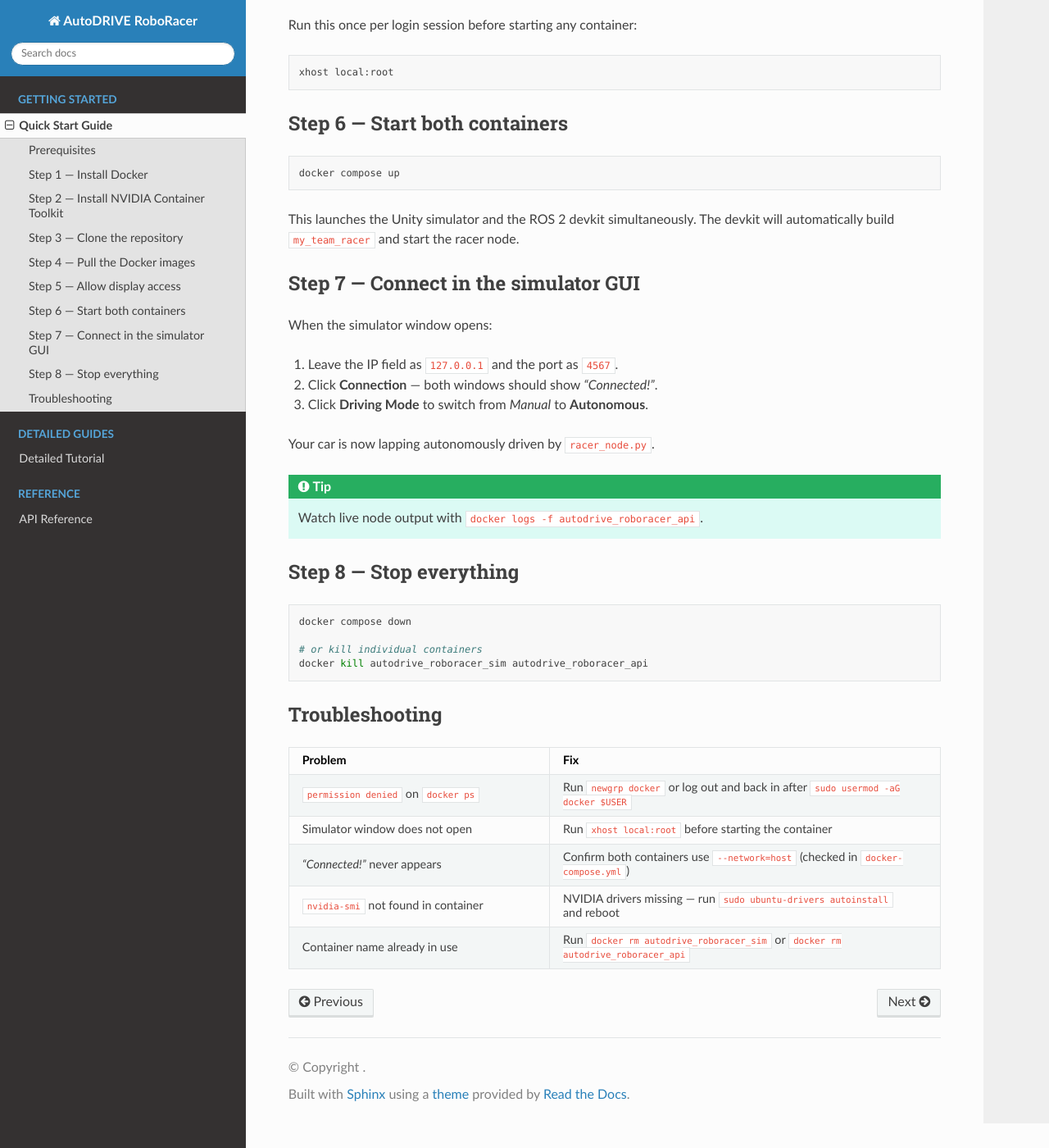
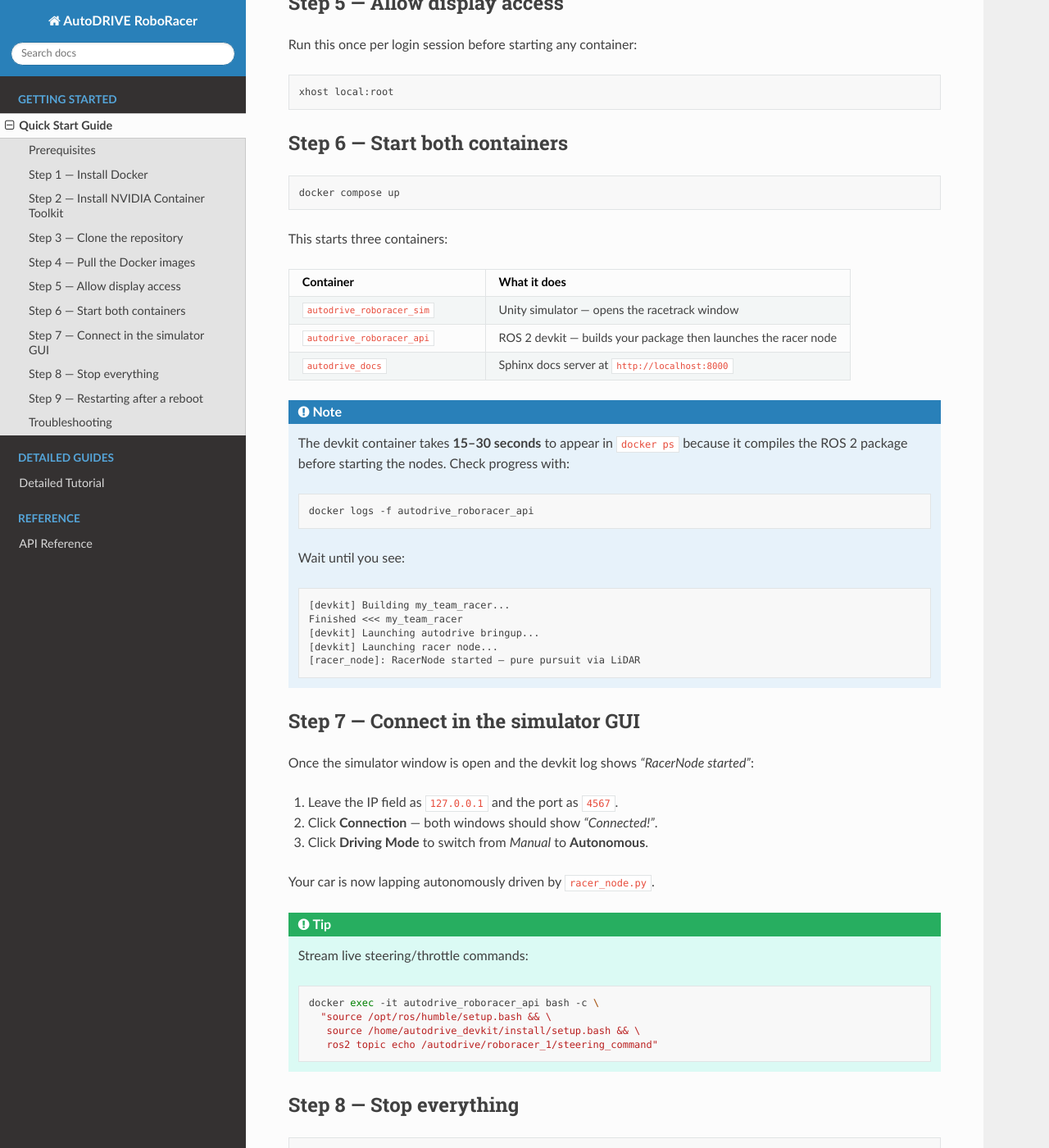
Before and after one commit to HamdanAlhajeri/autodrive-roboracer, a Sphinx documentation site: the page built from docs/source/quickstart.rst, in a window 1280 px wide and 1400 px high, scrolled down 1603 px. Shown: the whole window at 82% size. Built offline with Sphinx 7.4.7 and the Read the Docs theme 3.1.0, drawn with Linux system fonts in a browser that asks for light colours; some of the changed text lies outside the part shown.

```diff
--- a/docs/source/quickstart.rst
+++ b/docs/source/quickstart.rst
@@ -81,13 +81,45 @@ Step 6 — Start both containers
 
    docker compose up
 
-This launches the Unity simulator and the ROS 2 devkit simultaneously.
-The devkit will automatically build ``my_team_racer`` and start the racer node.
+This starts three containers:
+
+.. list-table::
+   :header-rows: 1
+   :widths: 35 65
+
+   * - Container
+     - What it does
+   * - ``autodrive_roboracer_sim``
+     - Unity simulator — opens the racetrack window
+   * - ``autodrive_roboracer_api``
+     - ROS 2 devkit — builds your package then launches the racer node
+   * - ``autodrive_docs``
+     - Sphinx docs server at ``http://localhost:8000``
+
+.. note::
+
+   The devkit container takes **15–30 seconds** to appear in ``docker ps`` because
+   it compiles the ROS 2 package before starting the nodes.
+   Check progress with:
+
+   .. code-block:: bash
+
+      docker logs -f autodrive_roboracer_api
+
+   Wait until you see:
+
+   .. code-block:: text
+
+      [devkit] Building my_team_racer...
+      Finished <<< my_team_racer
+      [devkit] Launching autodrive bringup...
+      [devkit] Launching racer node...
+      [racer_node]: RacerNode started — pure pursuit via LiDAR
 
 Step 7 — Connect in the simulator GUI
 --------------------------------------
 
-When the simulator window opens:
+Once the simulator window is open and the devkit log shows *"RacerNode started"*:
 
 1. Leave the IP field as ``127.0.0.1`` and the port as ``4567``.
 2. Click **Connection** — both windows should show *"Connected!"*.
@@ -97,7 +129,14 @@ Your car is now lapping autonomously driven by ``racer_node.py``.
 
 .. tip::
 
-   Watch live node output with ``docker logs -f autodrive_roboracer_api``.
+   Stream live steering/throttle commands:
+
+   .. code-block:: bash
+
+      docker exec -it autodrive_roboracer_api bash -c \
+        "source /opt/ros/humble/setup.bash && \
+         source /home/autodrive_devkit/install/setup.bash && \
+         ros2 topic echo /autodrive/roboracer_1/steering_command"
 
 Step 8 — Stop everything
 --------------------------
@@ -106,25 +145,43 @@ Step 8 — Stop everything
 
    docker compose down
 
-   # or kill individual containers
-   docker kill autodrive_roboracer_sim autodrive_roboracer_api
+Step 9 — Restarting after a reboot
+------------------------------------
+
+X11 access is reset on every login. Always run this first:
+
+.. code-block:: bash
+
+   xhost local:root
+   docker compose up
+
+If the devkit container exited and you want to restart only it without stopping
+the simulator:
+
+.. code-block:: bash
+
+   docker compose up devkit
 
 Troubleshooting
 ---------------
 
 .. list-table::
    :header-rows: 1
-   :widths: 40 60
+   :widths: 42 58
 
    * - Problem
      - Fix
    * - ``permission denied`` on ``docker ps``
      - Run ``newgrp docker`` or log out and back in after ``sudo usermod -aG docker $USER``
+   * - Devkit not visible in ``docker ps`` after ``docker compose up``
+     - It exited immediately. Check why: ``docker logs autodrive_roboracer_api``. Most likely cause: forgot ``xhost local:root`` before starting, or stale container — run ``docker compose down`` then ``docker compose up`` again
+   * - Devkit shows ``ros2: command not found`` in logs
+     - You are running an old version of ``docker-compose.yml``. Pull the latest from git — the entrypoint now sources ``/opt/ros/humble/setup.bash`` before launching
    * - Simulator window does not open
-     - Run ``xhost local:root`` before starting the container
-   * - *"Connected!"* never appears
-     - Confirm both containers use ``--network=host`` (checked in ``docker-compose.yml``)
+     - Run ``xhost local:root`` before starting the containers
+   * - *"Connected!"* never appears in simulator
+     - Confirm both containers use ``network_mode: host`` (already set in ``docker-compose.yml``). Check ``docker logs autodrive_roboracer_api`` for bridge errors
    * - ``nvidia-smi`` not found in container
-     - NVIDIA drivers missing — run ``sudo ubuntu-drivers autoinstall`` and reboot
+     - NVIDIA drivers not installed — run ``sudo ubuntu-drivers autoinstall`` and reboot
    * - Container name already in use
-     - Run ``docker rm autodrive_roboracer_sim`` or ``docker rm autodrive_roboracer_api``
+     - Run ``docker compose down`` to clear all containers, then ``docker compose up``
```
Also changed, not shown: docker-compose.yml (+15 -1 lines).
